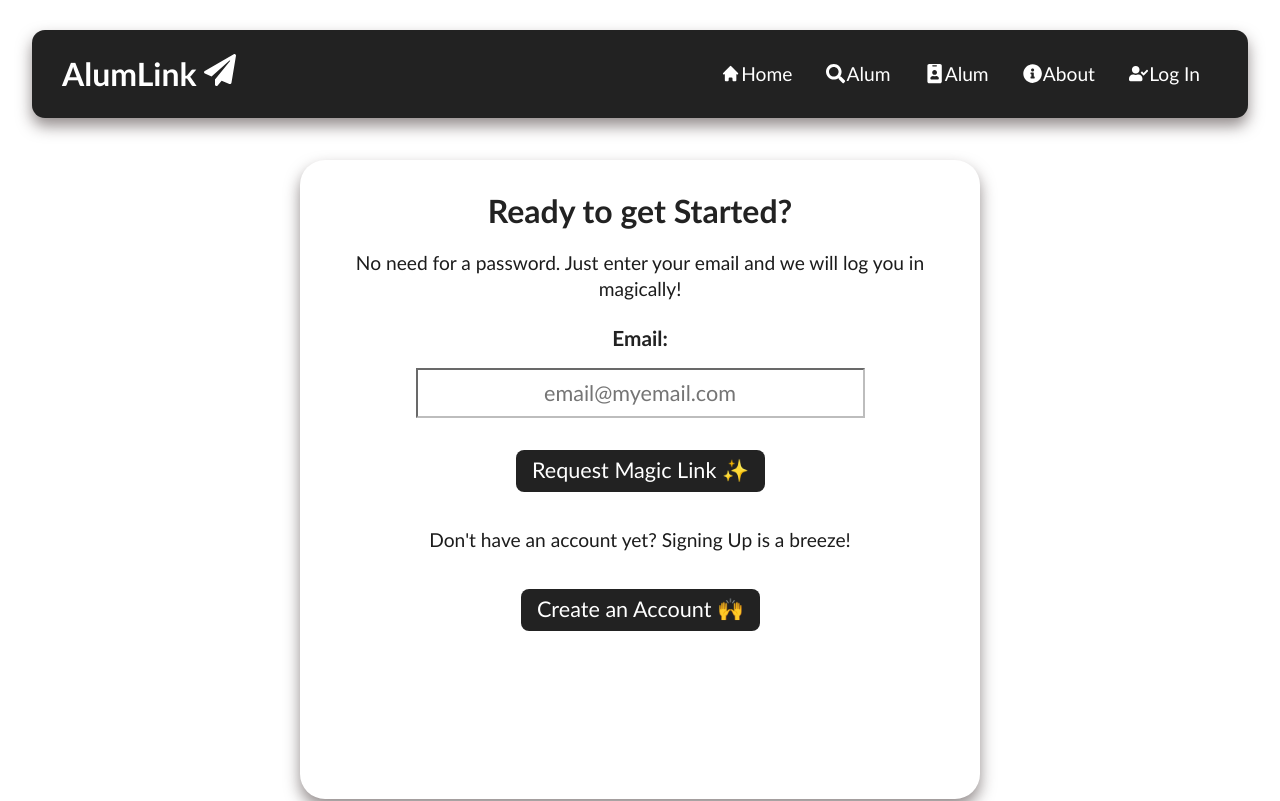
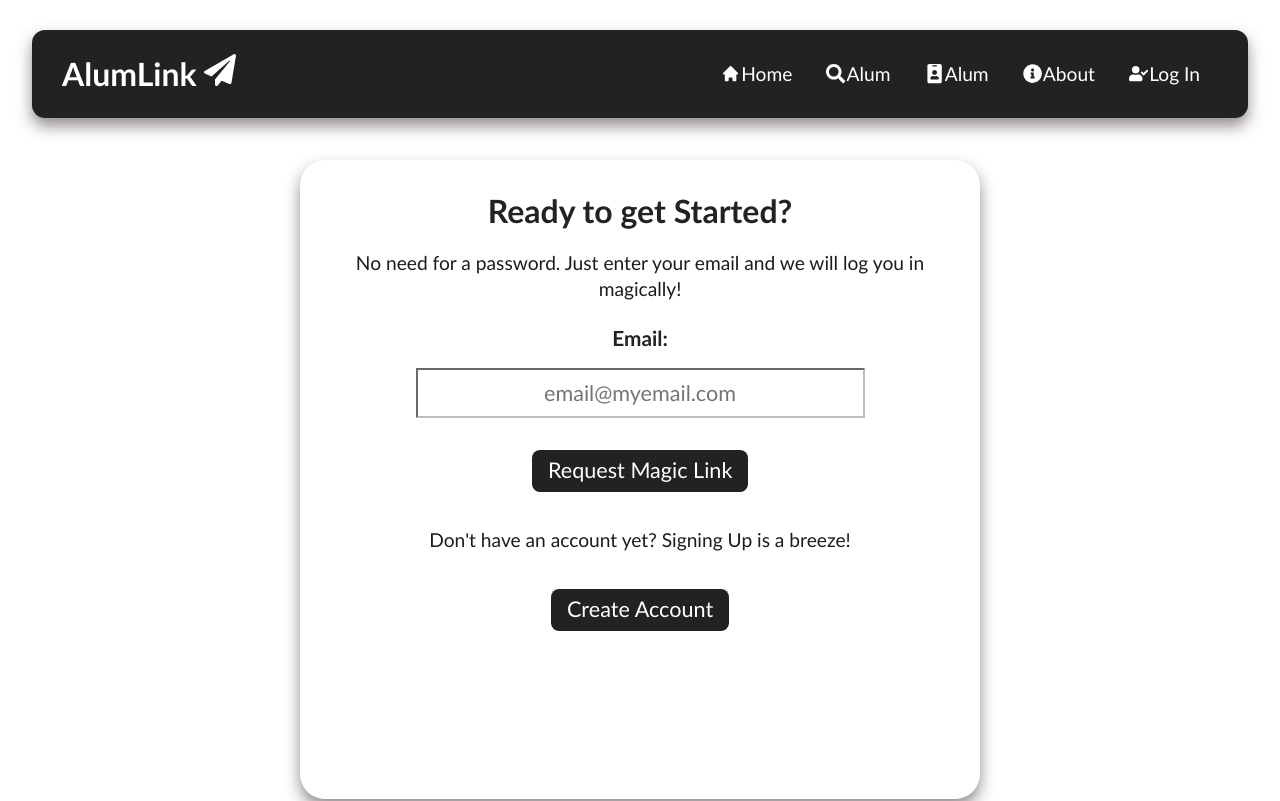
Before and after one commit to CUNYTechPrep/AlumLink, a React (Create React App) app in the folder client/: page /login in a window 1280 px wide. Shown: the top 801 px of the page. Built offline with nearby package versions, Linux system fonts and the light colour scheme.

Commit message:
Slight change to login buttons'

```diff
--- a/client/src/pages/Login.js
+++ b/client/src/pages/Login.js
@@ -37,12 +37,12 @@ function Login() {
           </div>
 
           <div className="btn-div">
-            <Button text="Request Magic Link ✨" onClick={handleClick} />
+            <Button text="Request Magic Link" onClick={handleClick} />
           </div>
 
           <div>
             <p>Don't have an account yet? Signing Up is a breeze!</p>
-            <Button text="Create an Account 🙌" onClick={handleClick2} />
+            <Button text="Create Account" onClick={handleClick2} />
           </div>
         </div>
       </Layout>
```
